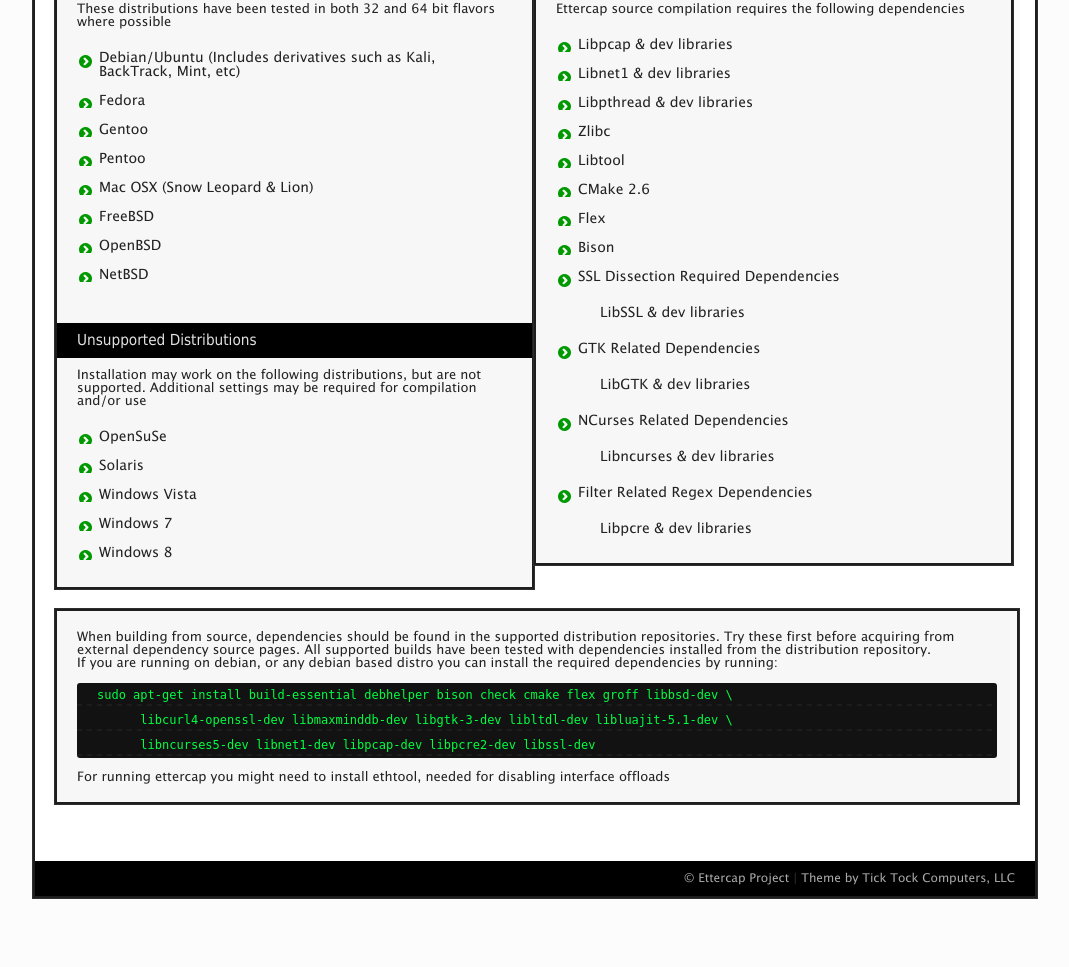
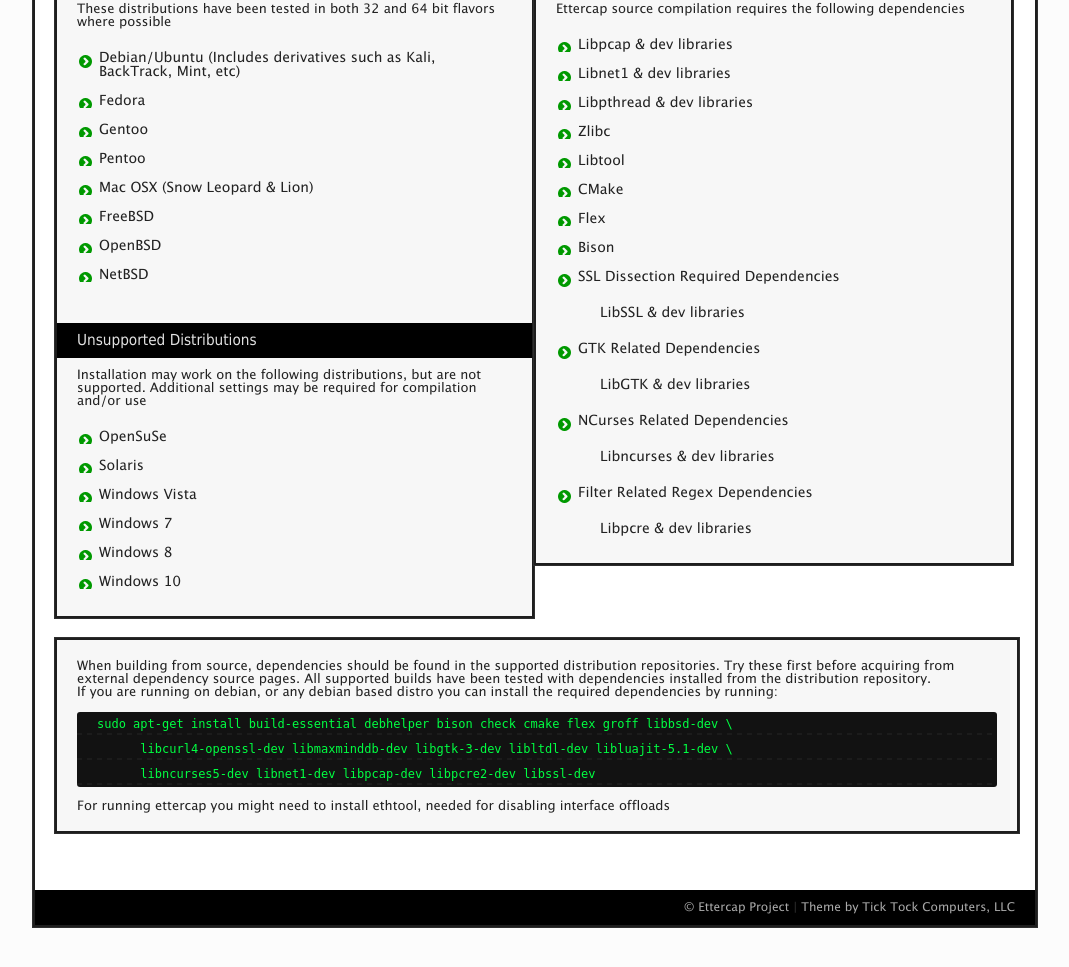
Before and after one commit to Ettercap/ettercap.github.io, a plain HTML site: page about.html in a window 1280 px wide. Shown: the part 1292-2259 px from the top of the page, without its empty margins (105-1174 px from the left). Before the commit the page ends 2230 px from the top, so only its background shows below. Drawn offline with Linux system fonts and the light colour scheme.

Commit message:
Fix dependencies and supported OSes

```diff
--- a/about.html
+++ b/about.html
@@ -107,6 +107,7 @@
 		<li class="circle_arrow">Windows Vista</li>
 		<li class="circle_arrow">Windows 7</li>
 		<li class="circle_arrow">Windows 8</li>
+		<li class="circle_arrow">Windows 10</li>
 	</ul>
 	</span>
 	</div>
@@ -121,7 +122,7 @@
 		<li class="circle_arrow">Libpthread &amp; dev libraries</li>
 		<li class="circle_arrow">Zlibc</li>
 		<li class="circle_arrow">Libtool</li>
-		<li class="circle_arrow">CMake 2.6</li>
+		<li class="circle_arrow">CMake</li>
 		<li class="circle_arrow">Flex</li>
 		<li class="circle_arrow">Bison</li>
 		<li class="circle_arrow">SSL Dissection Required Dependencies
```
